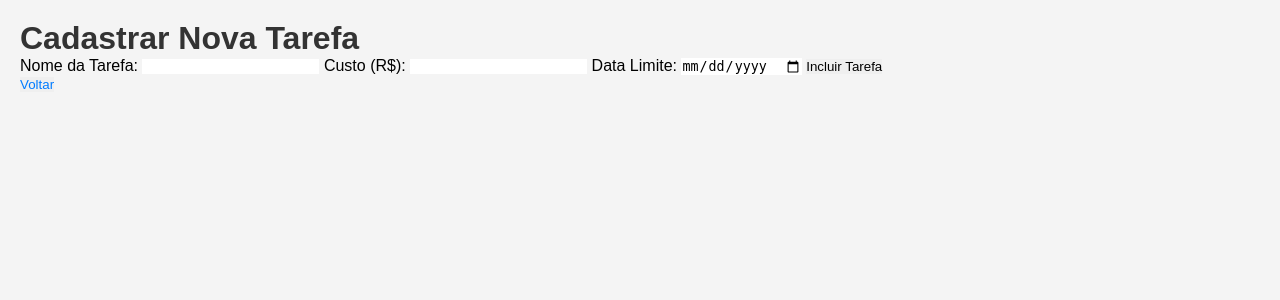
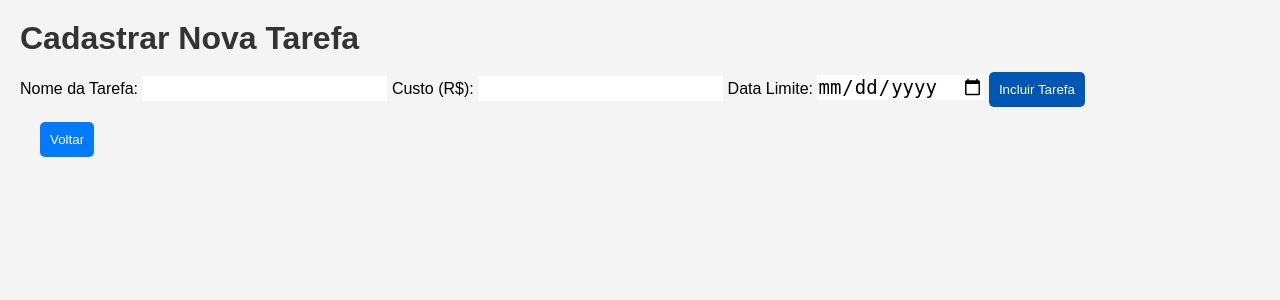
Before and after one commit to keuwey/cadastro-e-listagem-de-tarefas, a Flask app: page /cadastro in a window 1280 px wide. Shown: the top 300 px of the page. Run offline with Flask 3, Linux system fonts and the light colour scheme.

Commit message:
fix: some issues with styles

```diff
--- a/static/style.css
+++ b/static/style.css
@@ -11,8 +11,45 @@ body {
     padding: 20px;
 }
 
-ol,
-ul {
+.btn-cadastro, .btn-editar {
+    margin-top: 15px;
+    background-color: #007bff;
+    color: white;
+    border: none;
+    padding: 10px;
+    border-radius: 5px;
+    cursor: pointer;
+}
+
+.btn-cadastro, .btn-editar:hover {
+    background-color: #0056b3;
+}
+
+.back-button {
+    background-color: #007bff;
+    color: white;
+    border: none;
+    padding: 10px;
+    border-radius: 5px;
+    cursor: pointer;
+    margin: 15px 20px;
+}
+
+.back-button:hover {
+    background-color: #0056b3;
+}
+
+.back-button a {
+    color: white;
+    text-decoration: none;
+}
+
+#nome, #custo, #data_limite {
+    font-size: 19px;
+    height: 25px;
+}
+
+ol, ul {
     list-style: none;
 }
 
@@ -35,8 +72,7 @@ table {
     margin-top: 20px;
 }
 
-th,
-td {
+th, td {
     padding: 10px;
     border: 1px solid #ddd;
     text-align: left;
--- a/templates/cadastro.html
+++ b/templates/cadastro.html
@@ -18,8 +18,8 @@
       <label for="data_limite">Data Limite:</label>
       <input type="date" id="data_limite" name="data_limite" placeholder="dd/mm/aaaa" required />
 
-      <button type="submit">Incluir Tarefa</button>
+      <button type="submit" class="btn-cadastro">Incluir Tarefa</button>
     </form>
-    <button class="back-button"><a href="{{ url_for('index') }}">Voltar</a></button>
+    <button class="back-button btn-cadastro"><a href="{{ url_for('index') }}">Voltar</a></button>
   </body>
 </html>
--- a/templates/editar.html
+++ b/templates/editar.html
@@ -18,7 +18,7 @@
       <label for="data_limite">Data Limite:</label>
       <input type="date" id="data_limite" name="data_limite" value="{{ tarefa.data_limite }}" required />
 
-      <button type="submit">Salvar Alterações</button>
+      <button type="submit" class="btn-editar">Salvar Alterações</button>
     </form>
     <button class="back-button"><a href="{{ url_for('index') }}">Voltar</a></button>
   </body>
```
Lines whose indentation alone changed are shown as unchanged.
